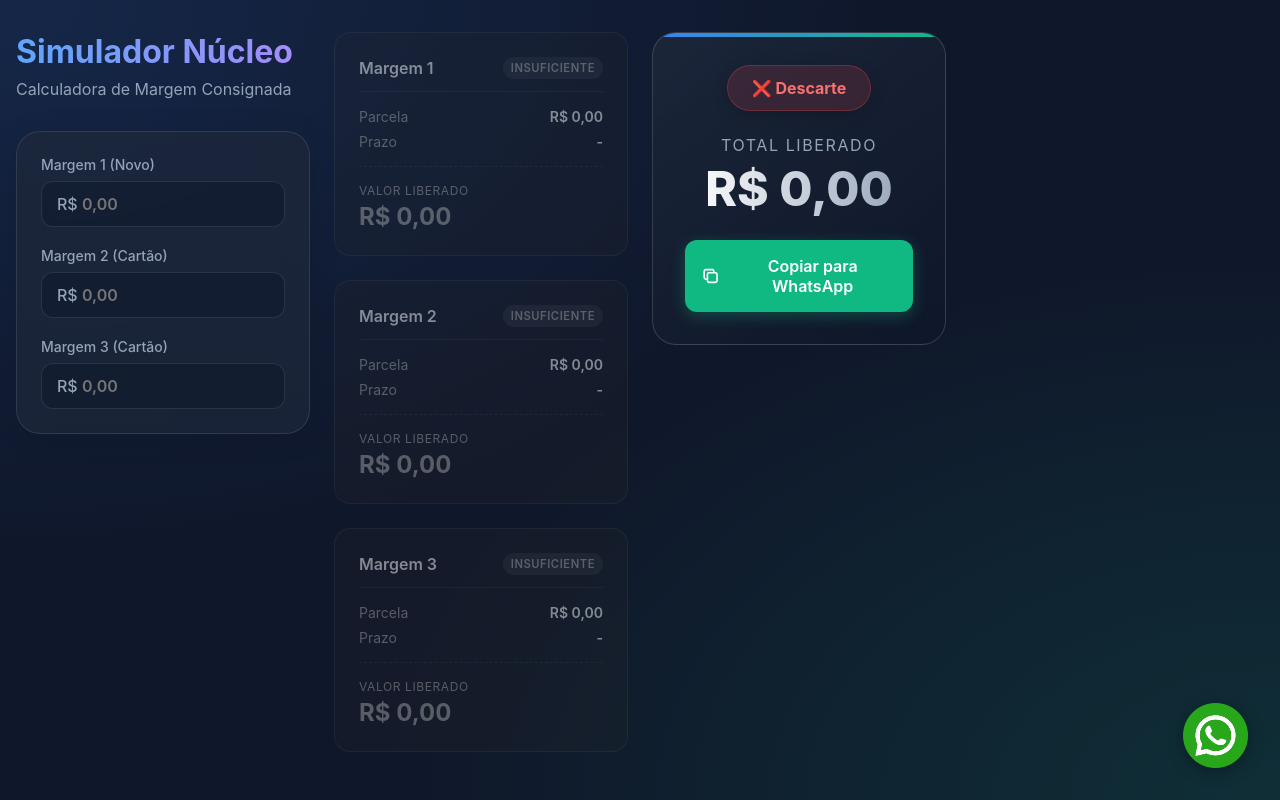
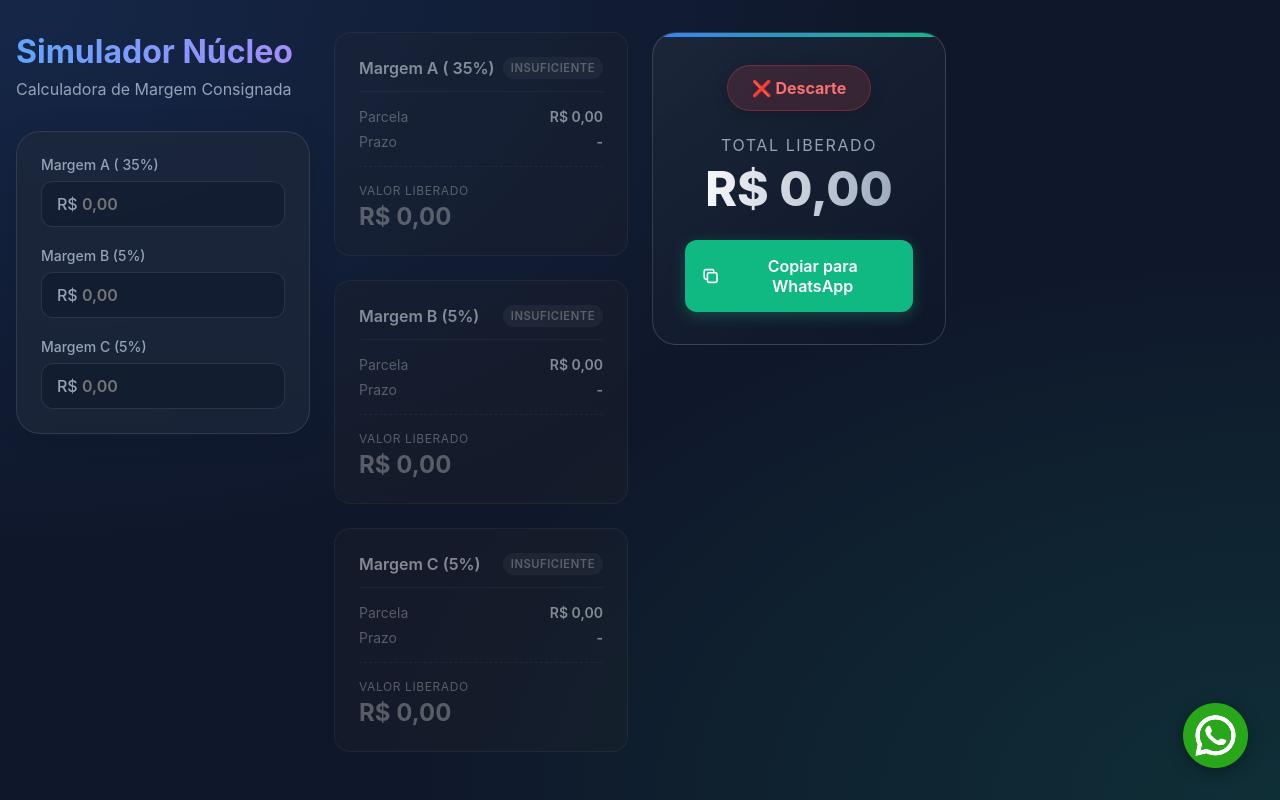
Before and after one commit to GugaBusiness/simulador_nucleo_2026, a React (Vite) app: page / in a window 1280 px wide. Built offline with nearby package versions, Linux system fonts and the light colour scheme.

Commit message:
novotexto

```diff
--- a/src/App.jsx
+++ b/src/App.jsx
@@ -78,9 +78,9 @@ function App() {
       const parcela = margem1;
       const liberado = parcela * 45.13142857142857;
       const comissao = liberado * 0.0076;
-      return { ativa: true, parcela, liberado, comissao, prazo: 120, name: 'Margem A (35%)' };
+      return { ativa: true, parcela, liberado, comissao, prazo: 120, name: 'Margem A ( 35%)' };
     }
-    return { ativa: false, parcela: 0, liberado: 0, comissao: 0, prazo: 0, name: 'Margem A (35%)' };
+    return { ativa: false, parcela: 0, liberado: 0, comissao: 0, prazo: 0, name: 'Margem A ( 35%)' };
   }, [margem1]);
 
   const calcM2 = useMemo(() => {
@@ -230,9 +230,9 @@ function App() {
 
         <div className="glass-panel">
           <div className="input-grid">
-            <CurrencyInput id="m1" label="Margem 1 (Novo)" value={margem1} onChange={setMargem1} />
-            <CurrencyInput id="m2" label="Margem 2 (Cartão)" value={margem2} onChange={setMargem2} />
-            <CurrencyInput id="m3" label="Margem 3 (Cartão)" value={margem3} onChange={setMargem3} />
+            <CurrencyInput id="m1" label="Margem A ( 35%)" value={margem1} onChange={setMargem1} />
+            <CurrencyInput id="m2" label="Margem B (5%)" value={margem2} onChange={setMargem2} />
+            <CurrencyInput id="m3" label="Margem C (5%)" value={margem3} onChange={setMargem3} />
           </div>
         </div>
       </div>
@@ -240,9 +240,9 @@ function App() {
       {/* Coluna 2: Resultados */}
       <div className="col-results">
         <div className="results-list">
-          {renderCard("Margem 1", calcM1, margem1 < 0)}
-          {renderCard("Margem 2", calcM2, margem2 < 0)}
-          {renderCard("Margem 3", calcM3, margem3 < 0)}
+          {renderCard("Margem A ( 35%)", calcM1, margem1 < 0)}
+          {renderCard("Margem B (5%)", calcM2, margem2 < 0)}
+          {renderCard("Margem C (5%)", calcM3, margem3 < 0)}
         </div>
       </div>
 
@@ -278,19 +278,19 @@ function App() {
             <div className="comissao-list">
               {calcM1.ativa && (
                 <div className="comissao-item">
-                  <span>Margem 1 (0,76%)</span>
+                  <span>Margem A (0,76%)</span>
                   <span>{formatCurrency(calcM1.comissao)}</span>
                 </div>
               )}
               {calcM2.ativa && (
                 <div className="comissao-item">
-                  <span>Margem 2 (8,00%)</span>
+                  <span>Margem B (8,00%)</span>
                   <span>{formatCurrency(calcM2.comissao)}</span>
                 </div>
               )}
               {calcM3.ativa && (
                 <div className="comissao-item">
-                  <span>Margem 3 (8,00%)</span>
+                  <span>Margem C (8,00%)</span>
                   <span>{formatCurrency(calcM3.comissao)}</span>
                 </div>
               )}
```
